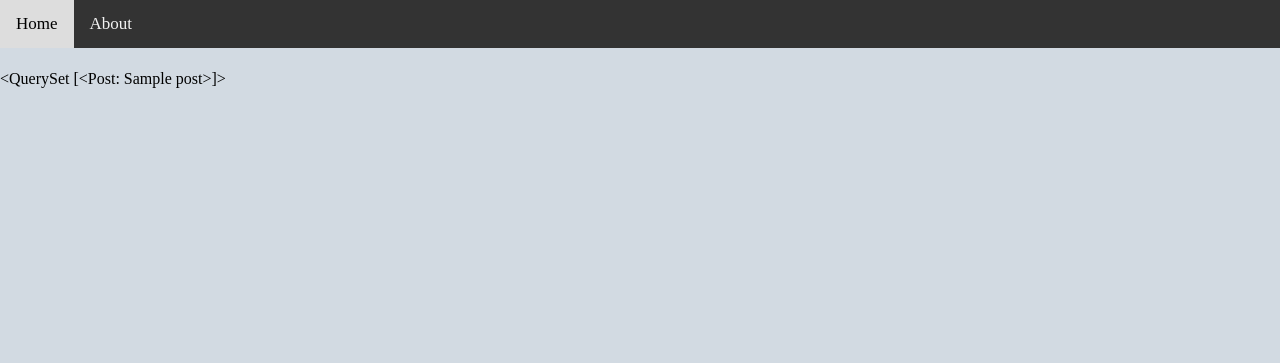
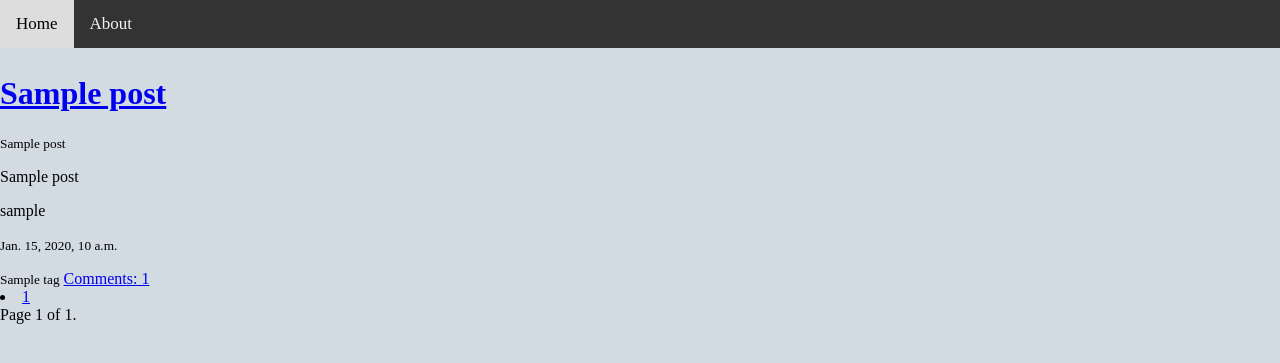
Before and after one commit to siuols/intern-blog-plus, a Django app: a page that uses louis/project/templates/blog/profile_detail.html in a window 1280 px wide. Shown: the top 363 px of the page. Run offline with Django 3.2, Linux system fonts and the light colour scheme; a user stored in the database is signed in; tables that the repository leaves empty hold one stand-in row (values such as "Sample post"); some web fonts are replaced.

Commit message:
Update profile template

```diff
--- a/louis/project/blog/views.py
+++ b/louis/project/blog/views.py
@@ -168,7 +168,7 @@ class ProfileDetailView(View):
     def get(self, request, username, *args, **kwargs):
         profile_detail = get_object_or_404(User, username__iexact=username)
         post_list = profile_detail.post_set.filter(user=self.request.user, status='published')
-        paginator = Paginator(post_list, 5)
+        paginator = Paginator(post_list, 10)
         page = request.GET.get('page')
         try:
             post = paginator.page(page)
@@ -178,6 +178,6 @@ class ProfileDetailView(View):
             post = paginator.page(paginator.num_pages)
         context = {
             'profile_detail': profile_detail,
-            'post_list': post_list
+            'post': post,
         }
         return render(request, 'blog/profile_detail.html', context)
--- a/louis/project/templates/blog/profile_detail.html
+++ b/louis/project/templates/blog/profile_detail.html
@@ -3,7 +3,45 @@
 {% load staticfiles %}
 
 {% block content %}
-<br><br><br>
-<p>{{ post_list }}</p>
+<br/><br/><br/>
+{% if post %}
+    {% for post in post %}
+      <h1><a href="{% url 'blog:post-detail' post.slug %}">{{ post.title }}</a></h1>
+      <p><small>{{ post.subtitle }}</small></p>
+      <p>{{ post.title|truncatechars:150 }}</p>
+      <p>{{ post.user }}</p>
+      <p><small>{{ post.date_created }}</small></p>
+      {% for tag in post.tags.all %}
+        {% if not forloop.last %}
+          <small>{{ tag }},</small>
+        {% else %}
+          <small>{{ tag }}</small>
+        {% endif %}
+      {% endfor %}
+      <a href="{% url 'blog:post-detail' slug=post.slug %}">Comments: {{ post.comments.count }}</a>
+    {% endfor %}
+  {% else %}
+    <p>No post</p>
+  {% endif %}
+
+
+<div>
+  {% for page_num in post.paginator.page_range %}
+    <li>
+      <a href="?page={{ page_num }}">{{ page_num}}</a>
+    </li>
+  {% endfor %}
+  <div>
+    <span>
+      {% if post.has_previous %}
+        <a href="?page={{ post.previous_page_number }}">previous</a>
+      {% endif %}
+      <span>Page {{ post.number }} of {{ post.paginator.num_pages }}.</span>
+      {% if post.has_next %}
+        <a href="?page={{ post.next_page_number }}">next</a>
+      {% endif %}
+    </span>
+  </div>
+  </div>
 
 {% endblock %}
```
